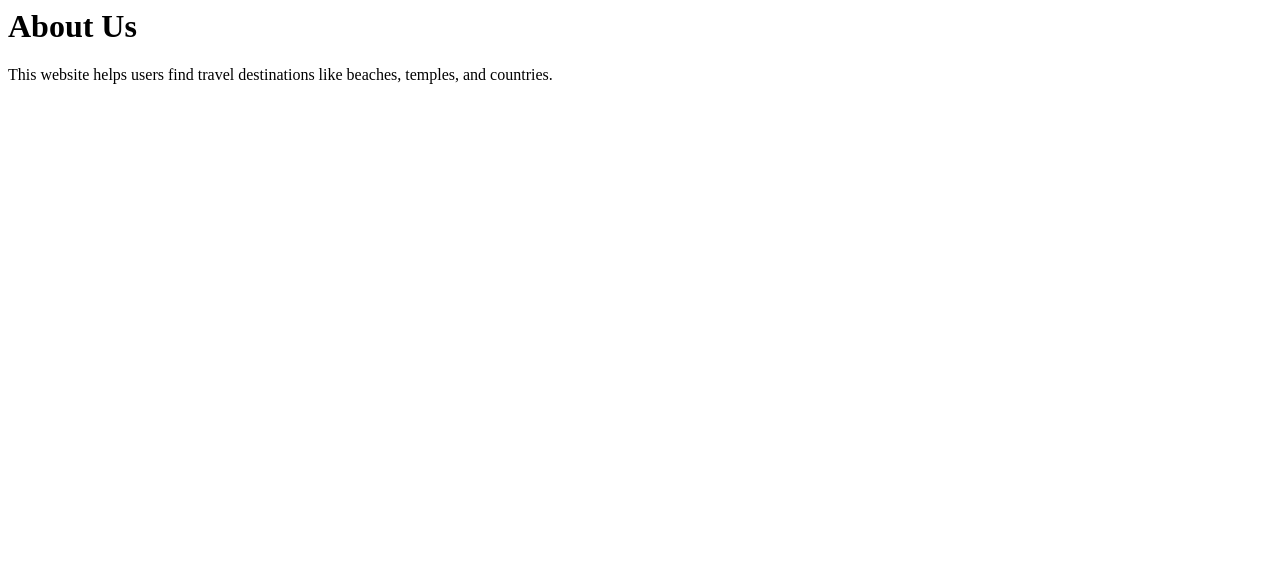
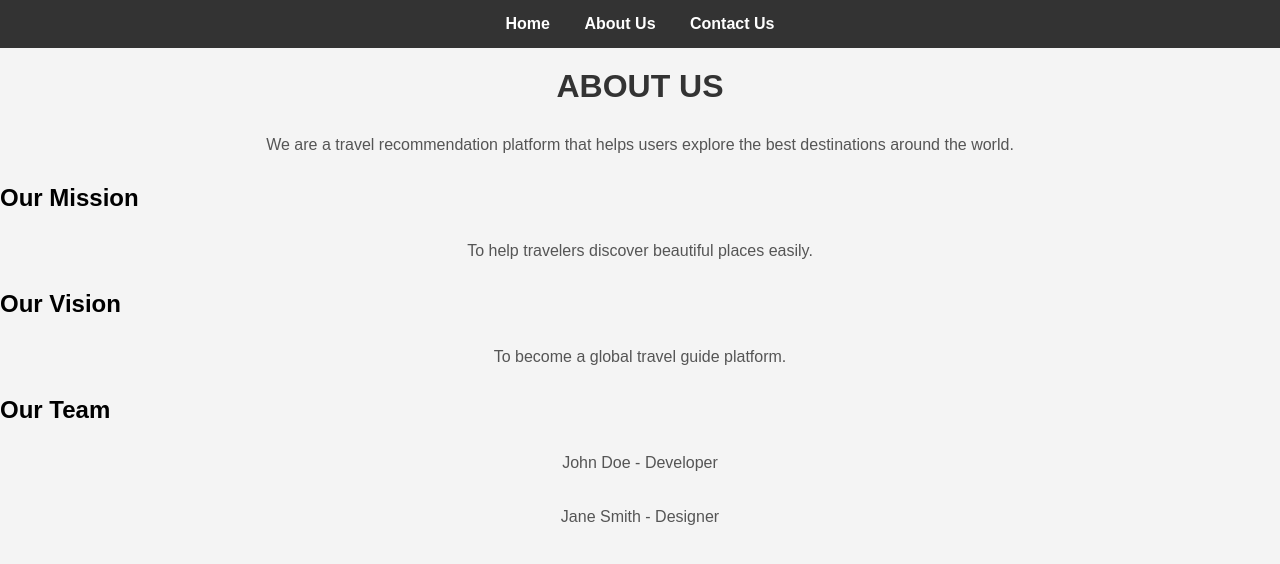
Before and after one commit to kavanabanni/travel-recommendation, a plain HTML site: page about.html in a window 1280 px wide. Drawn offline with Linux system fonts and the light colour scheme.

Commit message:
fix project issues

```diff
--- a/about.html
+++ b/about.html
@@ -1,2 +1,33 @@
-<h1>About Us</h1>
-<p>This website helps users find travel destinations like beaches, temples, and countries.</p>
+<!DOCTYPE html>
+<html>
+<head>
+  <title>About Us</title>
+  <link rel="stylesheet" href="style.css">
+</head>
+<body>
+
+<nav>
+  <a href="index.html">Home</a>
+  <a href="about.html">About Us</a>
+  <a href="contact.html">Contact Us</a>
+</nav>
+
+<h1>ABOUT US</h1>
+
+<p>
+We are a travel recommendation platform that helps users explore the best
+destinations around the world.
+</p>
+
+<h2>Our Mission</h2>
+<p>To help travelers discover beautiful places easily.</p>
+
+<h2>Our Vision</h2>
+<p>To become a global travel guide platform.</p>
+
+<h2>Our Team</h2>
+<p>John Doe - Developer</p>
+<p>Jane Smith - Designer</p>
+
+</body>
+</html>
```
Also changed, not shown: contact.html (+21 -1 lines), index.html (+7 -0 lines).
